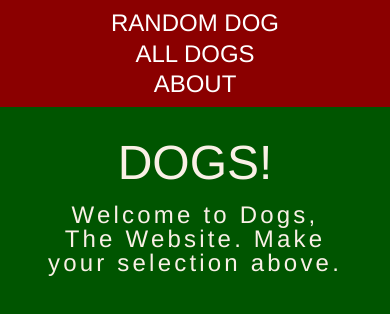
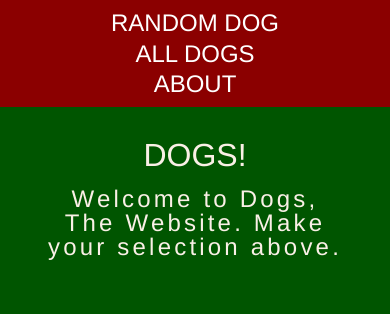
Before and after one commit to jonsolari/take-home, a React (Create React App) app in the folder dog-api/: page / in a window 390 px wide. Shown: the top 314 px of the page. Built offline with nearby package versions, Linux system fonts and the light colour scheme.

Commit message:
mobile styling h1 fix

```diff
--- a/dog-api/src/App.css
+++ b/dog-api/src/App.css
@@ -159,10 +159,11 @@ img{
 @media only screen and (max-width: 747px){
 
   h1{
-    font-size: 3rem;
+    font-size: 2rem;
     font-family: Helvetica;
     margin: auto;
     color: linen;
+    text-align: center;
   }
 
   .dog-card{
```
